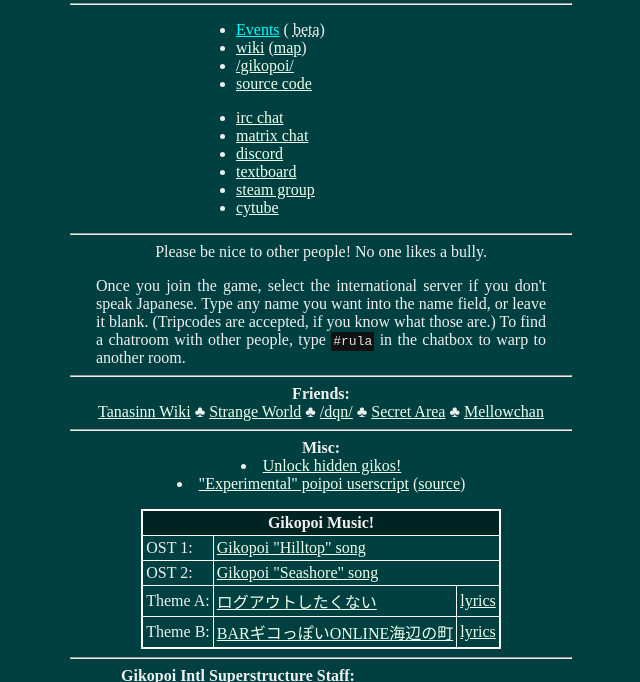
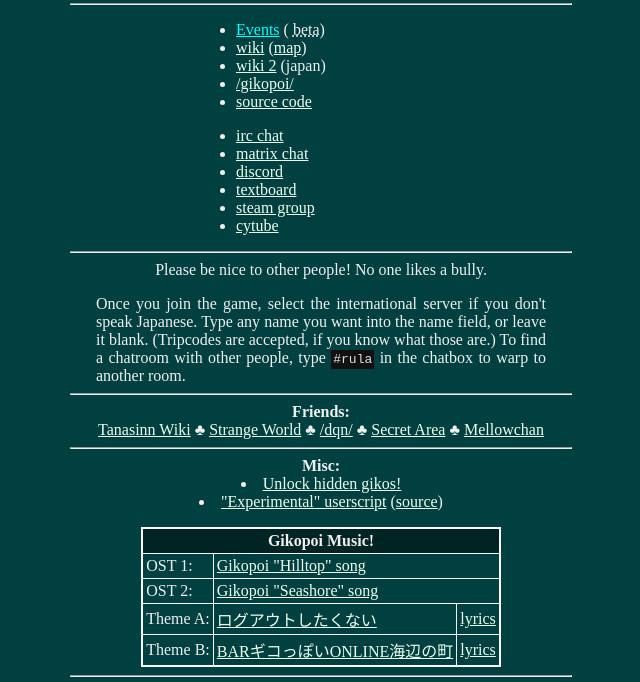
Before and after one commit to 153/gikopoi.com, a plain HTML site: page index.html in a window 1280 px wide. Shown: the part 73-755 px from the top of the page, without its empty margins (319-959 px from the left). Drawn offline with Linux system fonts and the light colour scheme.

Commit message:
added pinto's wiki

```diff
--- a/index.html
+++ b/index.html
@@ -66,6 +66,7 @@ th {border: 1px solid whide; padding: 3px; background-color: #002424}
 	  style="color: cyan">Events</a> ( <abbr title="work in progress">beta</abbr>)
   <li> <a target="_blank" href="https://tanasinn.vip/games/gikopoi">wiki</a>
     (<a target="_blank" href="https://tanasinn.vip/games/gikopoi/rooms">map</a>)
+  <li> <a target="_blank" href="https://w.atwiki.jp/goron/">wiki 2</a> (japan)
   <li> <a target="_blank" href="https://mellowchan.xyz/tags/gikopoi/">/gikopoi/</a>
   <li> <a target="_blank" href="http://github.com/iccanobif/gikopoi2/">source code</a>
 </ul><ul>
@@ -97,7 +98,7 @@ in the chatbox to warp to another room.
 <hr>
 <b>Misc:</b><br>
 <li><a href="/unlock.user.js">Unlock hidden gikos!</a>
-<li><a href="/experimental.user.js">"Experimental" poipoi userscript</a>
+<li><a href="/experimental.user.js">"Experimental" userscript</a>
   (<a href="https://github.com/iwamizawa-software/experimental-poipoi">source</a>)
 <p>
 <table id="music">
```
